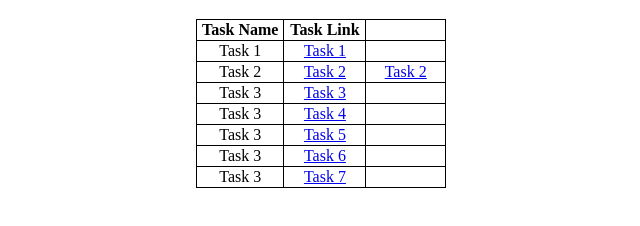
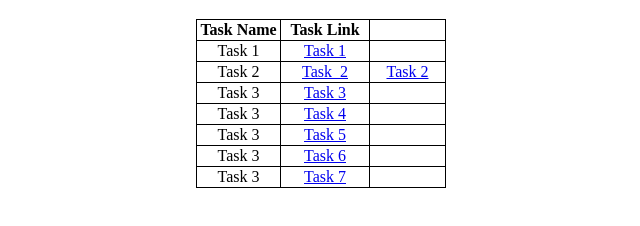
Before and after one commit to srija25basak/Ethnus-MERN-Stack-course---Task-1, a plain HTML site: page index.html in a window 1280 px wide. Shown: the part 268-494 px from the top of the page, 319-959 px from the left. Drawn offline with Linux system fonts and the light colour scheme.

Commit message:
Update index.html

```diff
--- a/index.html
+++ b/index.html
@@ -63,7 +63,7 @@
       </tr>
       <tr>
         <td>Task 2</td>
-        <td><a href="CSSTask2_vertical.html">Task 2</a><br></td>
+        <td><a href="CSSTask2_vertical.html">Task_2</a><br></td>
         <td><a href="CSSTask2_horizontal.html">Task 2</a><br></td>
       </tr>
       <tr>
```
